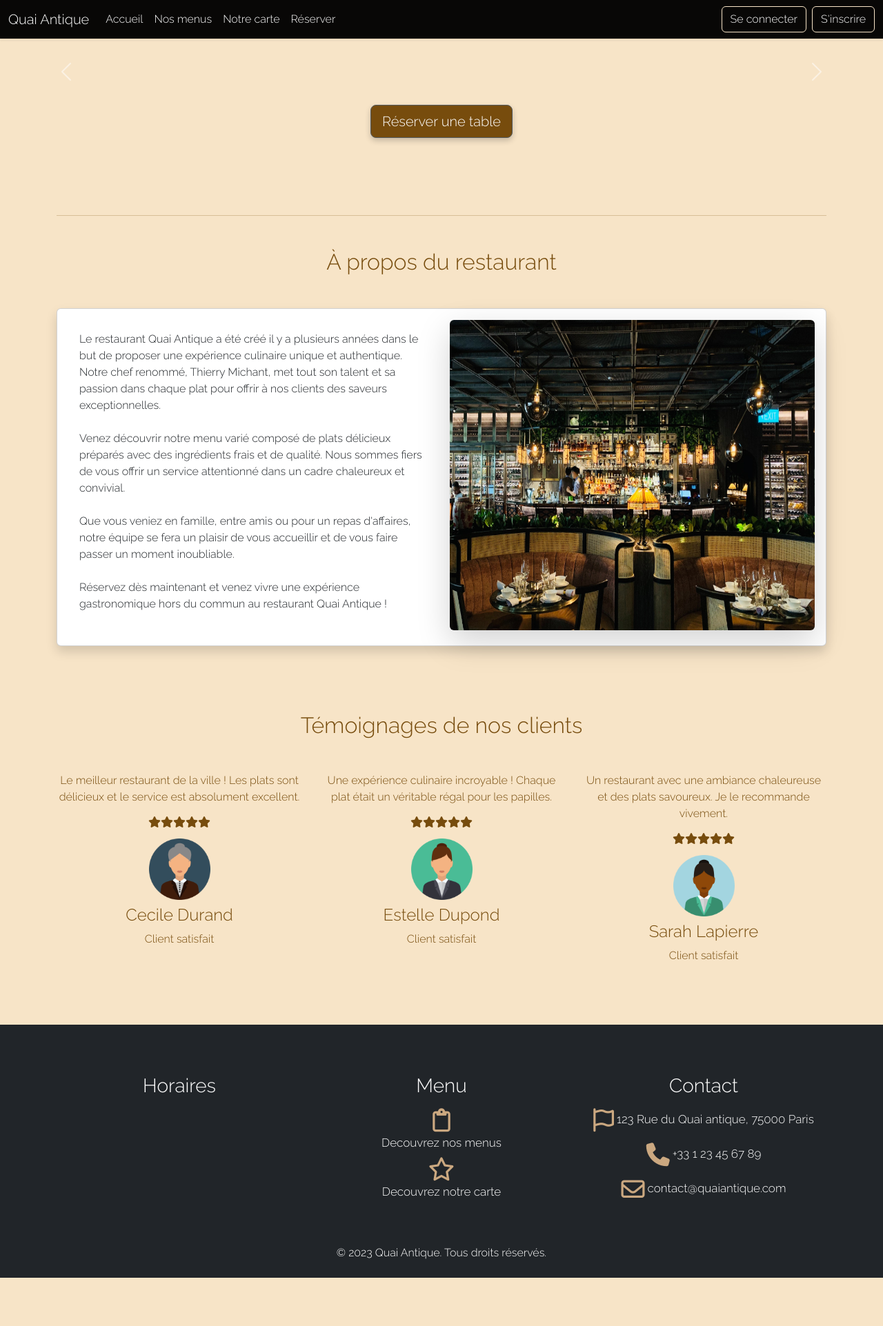
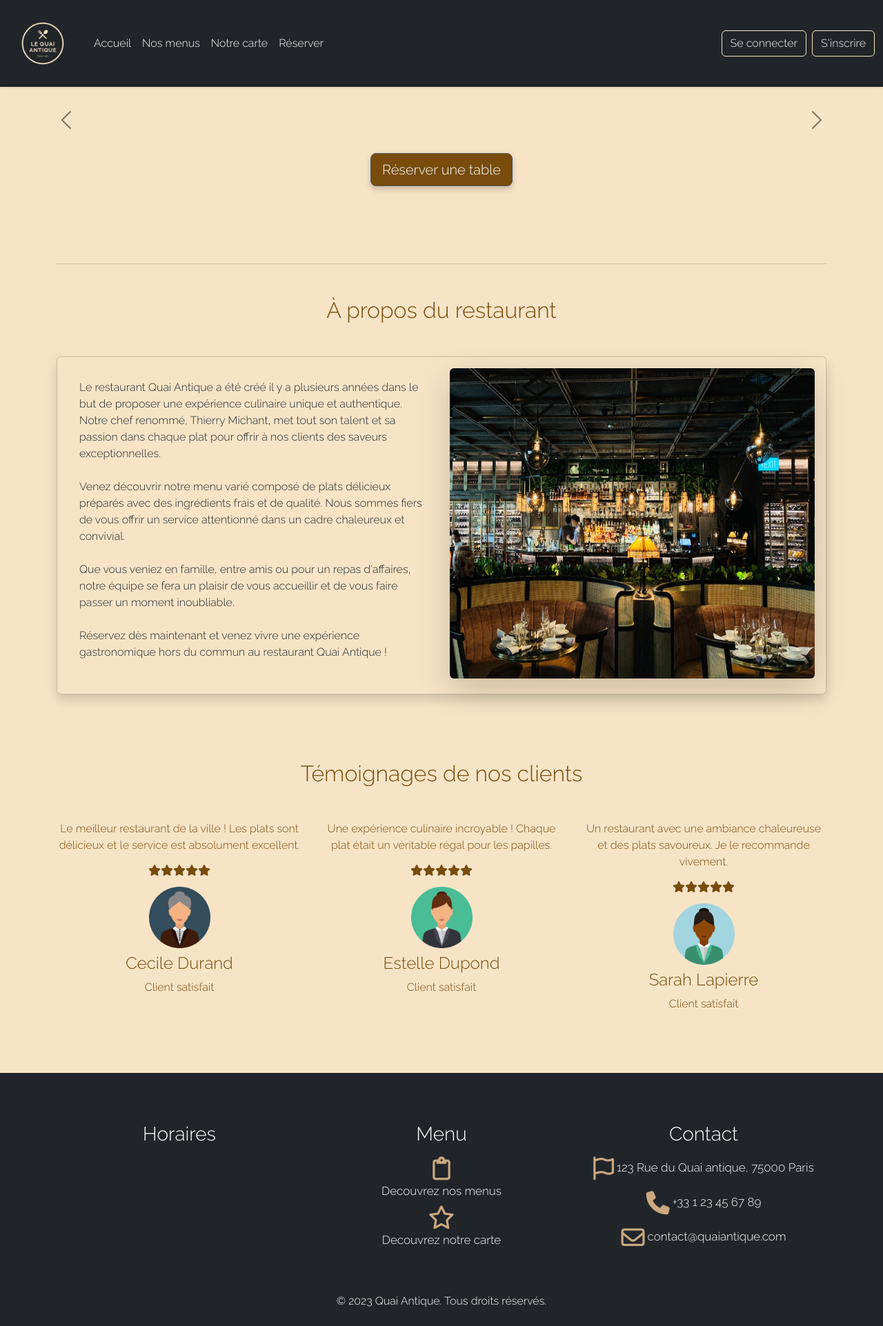
Before and after one commit to Ioma69/ECF, a Symfony app: template templates/PicDishes/index.html.twig in a window 1280 px wide. Shown: the whole page at 69% size. Before the commit the page ends 1853 px from the top, so only its background shows below. Run offline with Twig, Linux system fonts and the light colour scheme; the template is opened without the code that fills it, so the values that code supplies are empty; some libraries are stand-ins or nearby versions; some web fonts are replaced.

Commit message:
adding style

```diff
--- a/public/styles/style.css
+++ b/public/styles/style.css
@@ -1,8 +1,10 @@
 body {
     min-height: 100vh;
     background-color: #f7e4c7;
-    color: rgb(119, 76, 13);
+    color: #774c0d;
     font-family: 'Raleway', sans-serif;
+    display: flex;
+    flex-direction: column;
 }
 
 .sizeMenu {
@@ -14,11 +16,6 @@ body {
 .police {
     font-size: 17px;
 
-}
-
-nav {
-    background-color: #080706;
-    color:#f7e4c7 ;
 }
 
 .card-title:hover {
@@ -34,3 +31,16 @@ nav {
     color: white;
     border: #f7e4c7 solid 1px;
 }
+
+.cardColor {
+    background-color: #f7e4c7;
+}
+
+.black {
+    filter: invert(100%) sepia(0%) saturate(0%) hue-rotate(0deg) brightness(100%) contrast(100%);
+  }
+
+.logo {
+    height: 100px;
+    width: 100px;
+}
--- a/templates/PicDishes/index.html.twig
+++ b/templates/PicDishes/index.html.twig
@@ -12,7 +12,7 @@
     {% for picdishe in picdishes %}
     <div class="carousel-item {% if loop.first %}active{% endif %}">
       <div class="text-white m-3 d-flex justify-content-center align-items-center">
-        <img src="{{ asset('uploads/' ~ picdishe.image) }}" class="card-img-top shadow-sm img-fluid" style="max-height: 600px; width: 50%; border: thick double rgb(119, 76, 13);" alt="{{ picdishe.title }}">
+        <img src="{{ asset('uploads/' ~ picdishe.image) }}" class="card-img-top shadow-sm img-fluid" style="height: 600px; width: 50%; border: thick double rgb(119, 76, 13);" alt="{{ picdishe.title }}">
         <div class="card-img-overlay">
           {% if ( is_granted('ROLE_ADMIN') ) %}
           <div class="d-flex justify-content-center mt-4">
@@ -27,11 +27,11 @@
     {% endfor %}
   </div>
   <a class="carousel-control-prev " href="#carouselExampleIndicators" role="button" data-bs-slide="prev">
-    <span class="carousel-control-prev-icon" aria-hidden="true"></span>
+    <span class="carousel-control-prev-icon black" aria-hidden="true"></span>
     <span class="visually-hidden">Previous</span>
   </a>
   <a class="carousel-control-next" href="#carouselExampleIndicators" role="button" data-bs-slide="next">
-    <span class="carousel-control-next-icon" aria-hidden="true"></span>
+    <span class="carousel-control-next-icon black" aria-hidden="true"></span>
     <span class="visually-hidden">Next</span>
   </a>
 </div>
@@ -72,7 +72,7 @@
     <div class="col-md-12 mt-5">
       <hr>
       <h2 class="text-center mt-5">À propos du restaurant</h2>
-      <div class="card shadow p-3 mt-5 bg-white rounded">
+      <div class="card cardColor shadow p-3 mt-5 rounded">
         <div class="row">
           <div class="col-lg-6">
             <div class="card-body">
--- a/templates/base.html.twig
+++ b/templates/base.html.twig
@@ -25,9 +25,11 @@
     <body class= "d-flex flex-column">
 
 {% block header %}
-  <nav class="navbar navbar-expand-lg color shadow-sm">
+  <nav class="navbar navbar-expand-lg color shadow-sm bg-dark">
     <div class="container-fluid">
-      <a class="navbar-brand text-white" href="#">Quai Antique</a>
+      <a class="navbar-brand" href="home">
+      <img src="{{ asset('pictures/logo.png') }}" alt="Quai Antique" class="logo">
+      </a>
       <button class="navbar-toggler" type="button" data-bs-toggle="collapse" data-bs-target="#navbarSupportedContent" aria-controls="navbarSupportedContent" aria-expanded="false" aria-label="Toggle navigation">
         <span class="navbar-toggler-icon"></span>
       </button>
--- a/templates/footer.html.twig
+++ b/templates/footer.html.twig
@@ -9,7 +9,7 @@
 
 
 {% block footer %}
-<footer class="py-4 bg-dark text-white">
+<footer class="py-4 bg-dark text-white mt-auto">
 <div class="bg-dark py-5">
     <div class="container">
         <div class="row">
```
Also changed, not shown: public/pictures/logo.png (added).
